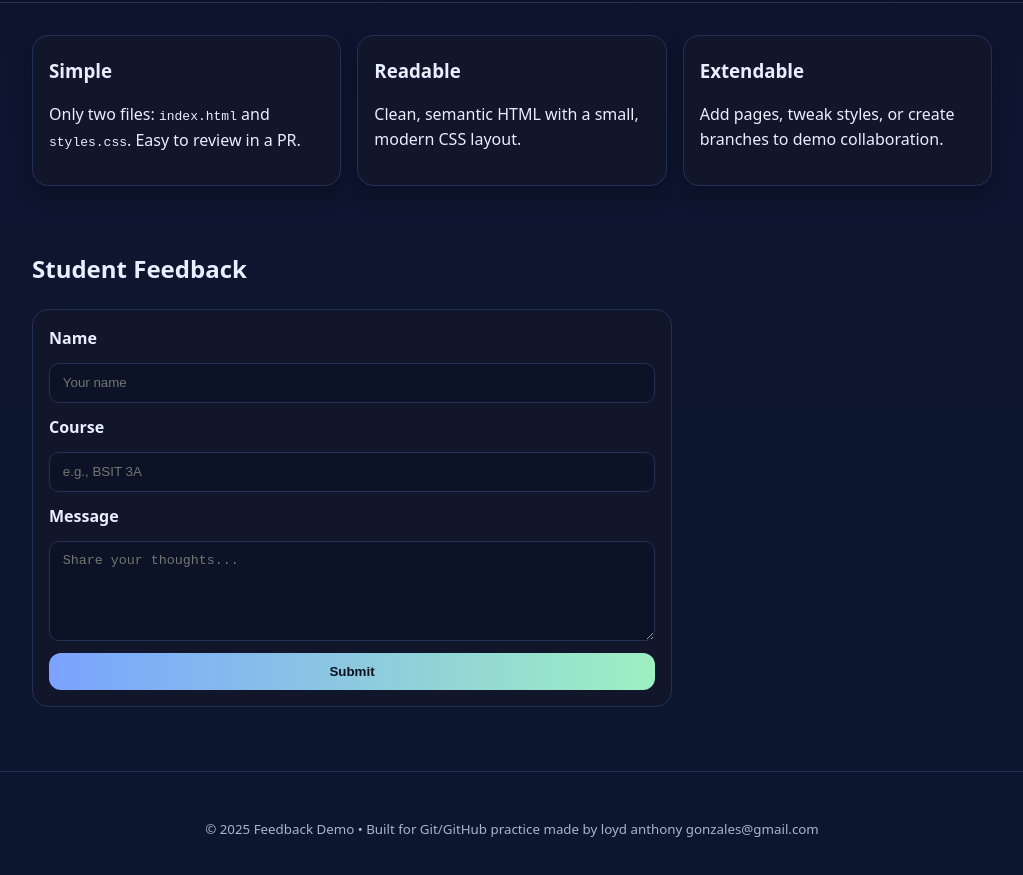
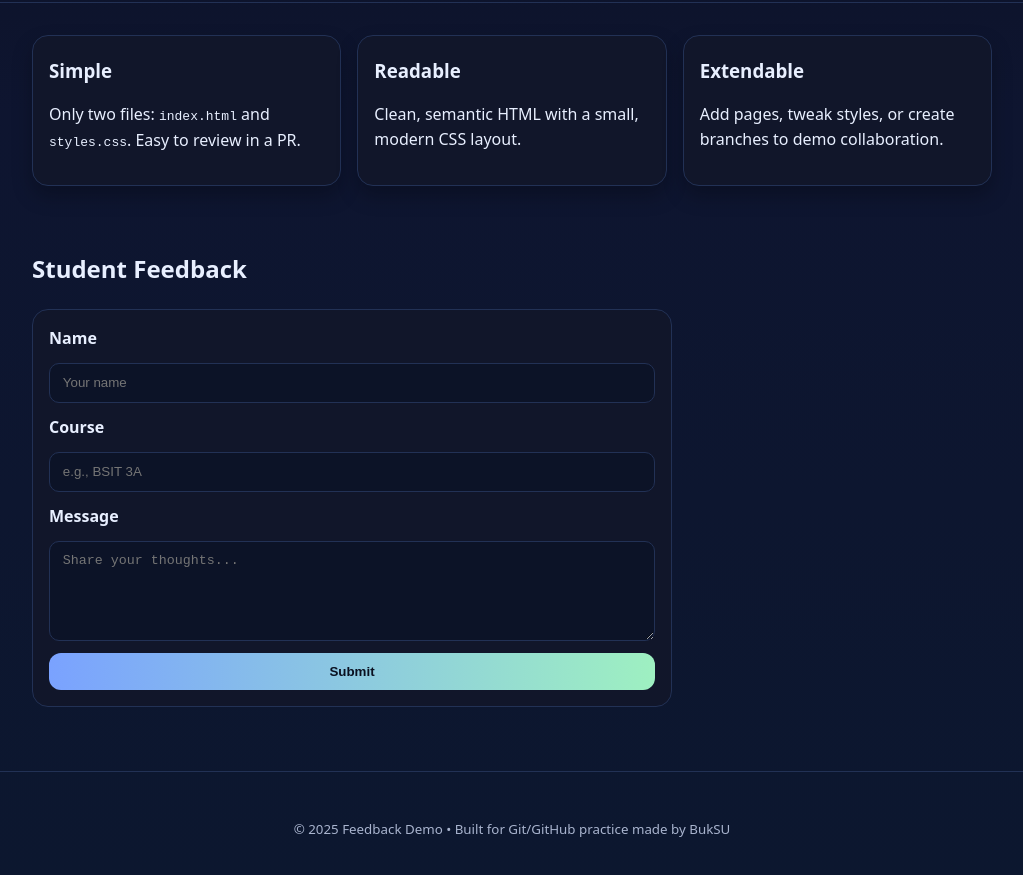
Before and after one commit to loydanthony23/new-project-demo, a plain HTML site: page index.html in a window 1280 px wide. Shown: the part 399-1274 px from the top of the page, without its empty margins (128-1151 px from the left). Drawn offline with Linux system fonts and the light colour scheme.

Commit message:
Update index.html

```diff
--- a/index.html
+++ b/index.html
@@ -58,7 +58,7 @@
 
     <footer id="footer" class="site-footer">
         <div class="container">
-            <small>© 2025 Feedback Demo • Built for Git/GitHub practice made by loyd anthony gonzales@gmail.com</small>
+            <small>© 2025 Feedback Demo • Built for Git/GitHub practice made by BukSU</small>
         </div>
     </footer>
 </body>
```
